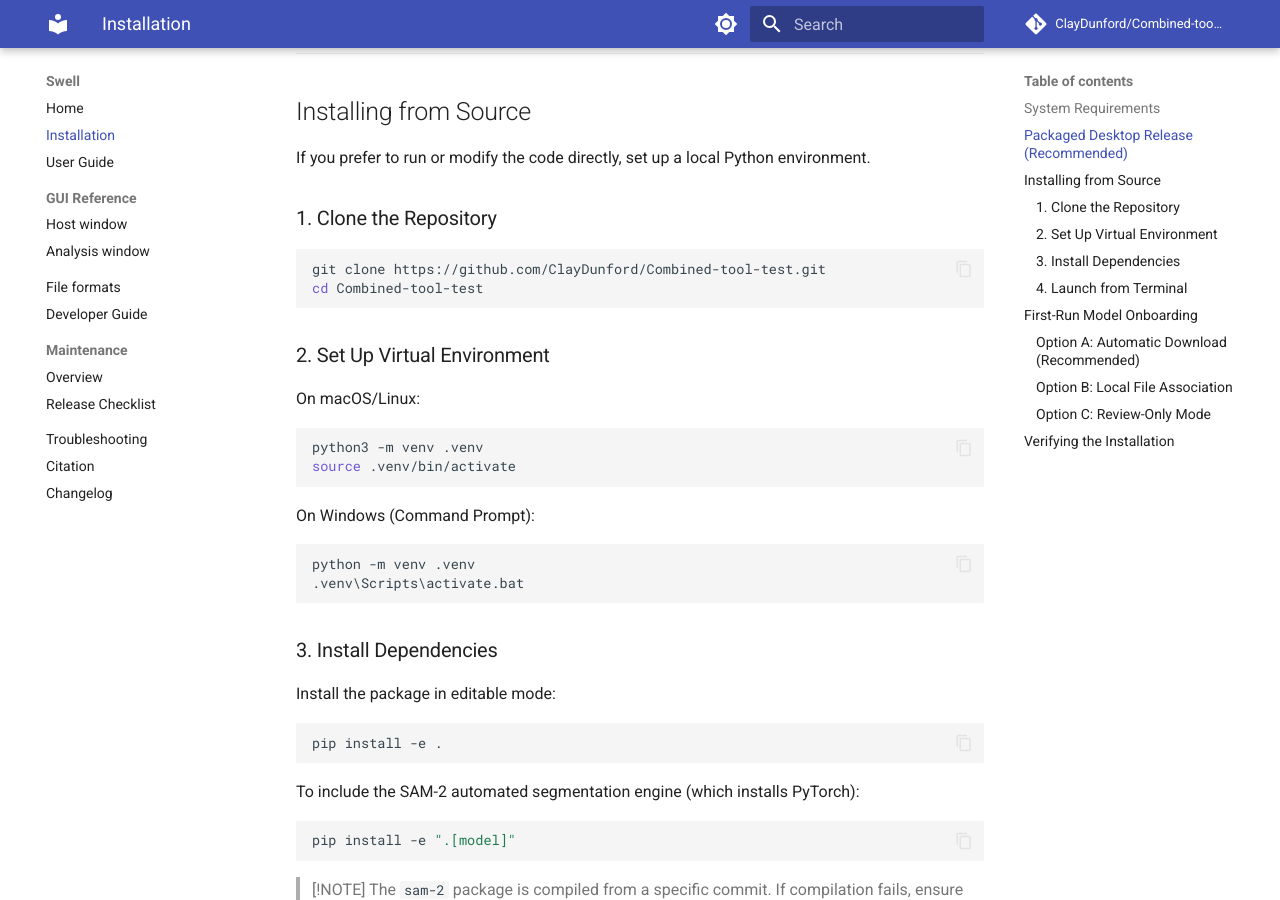
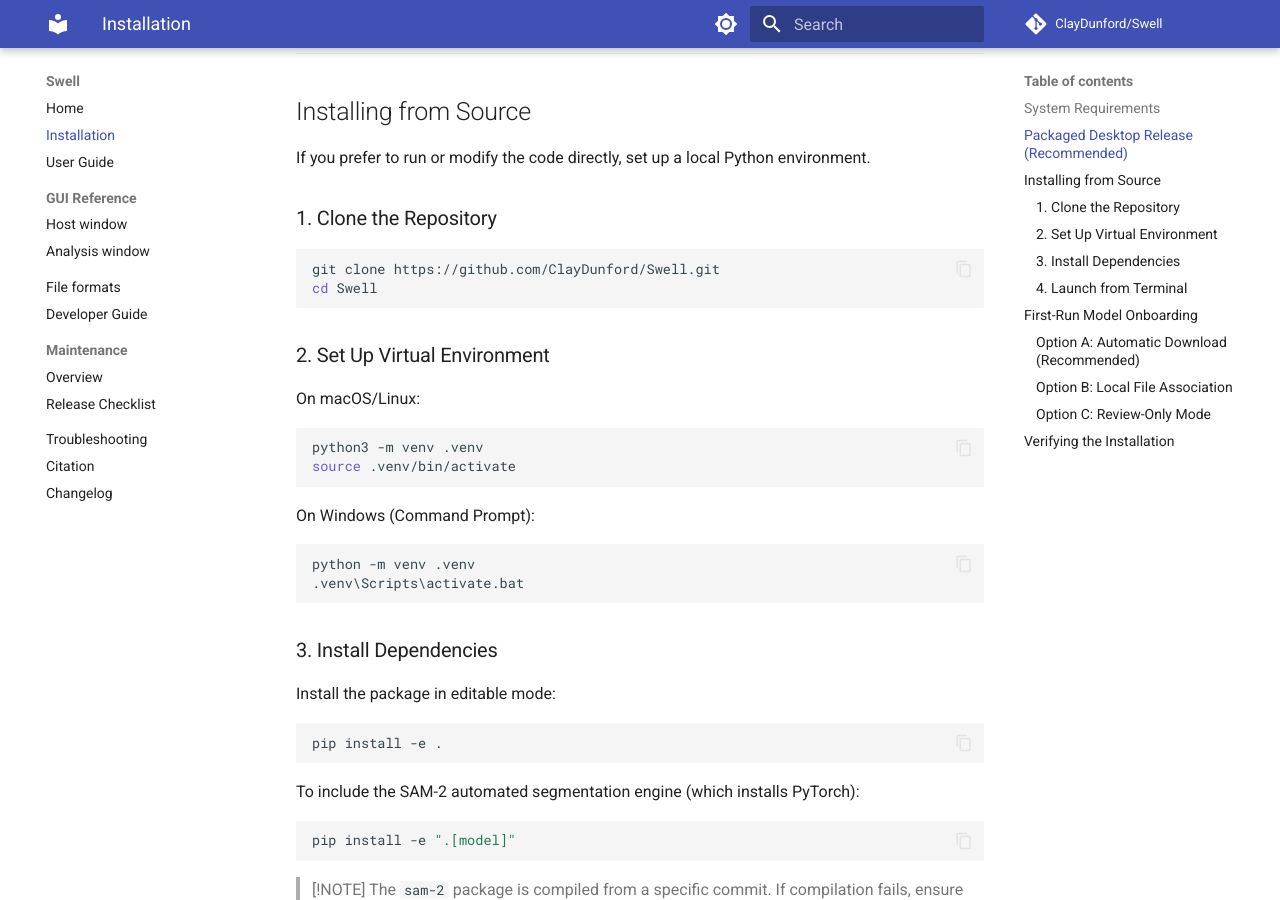
Before and after one commit to ParrishLab/Swell, an MkDocs documentation site: the page built from docs/installation.md, in a window 1280 px wide and 900 px high, scrolled down 1161 px. Built offline with MkDocs 1.6.1 and Material for MkDocs 9.7.7, drawn with Linux system fonts in a browser that asks for light colours; comment, search, counter and statistics services are not loaded.

Commit message:
Update repository references for Swell rebrand

````diff
--- a/docs/installation.md
+++ b/docs/installation.md
@@ -20,7 +20,7 @@ This page covers system requirements, installation steps for both packaged binar
 
 Packaged builds allow you to run Swell without setting up Python locally.
 
-1. Download the latest release zip for your platform from the [GitHub Releases](https://github.com/ClayDunford/Combined-tool-test/releases) page.
+1. Download the latest release zip for your platform from the [GitHub Releases](https://github.com/ClayDunford/Swell/releases) page.
 2. Extract the archive contents:
     * **macOS**: Extract `swell-macos-arm64.zip` (Apple Silicon) or `swell-macos-x86_64.zip` (Intel). Move `Swell.app` to your `/Applications` directory.
     * **Windows**: Extract `swell-windows-x64.zip` to a folder of your choice.
@@ -43,8 +43,8 @@ If you prefer to run or modify the code directly, set up a local Python environm
 
 ### 1. Clone the Repository
 ```bash
-git clone https://github.com/ClayDunford/Combined-tool-test.git
-cd Combined-tool-test
+git clone https://github.com/ClayDunford/Swell.git
+cd Swell
 ```
 
 ### 2. Set Up Virtual Environment
--- a/mkdocs.yml
+++ b/mkdocs.yml
@@ -1,8 +1,8 @@
 site_name: Swell
 site_description: Desktop tool for identifying events in image stacks and running event-level segmentation analysis.
 site_url: https://swell.readthedocs.io/
-repo_url: https://github.com/ClayDunford/Combined-tool-test
-repo_name: ClayDunford/Combined-tool-test
+repo_url: https://github.com/ClayDunford/Swell
+repo_name: ClayDunford/Swell
 edit_uri: edit/main/docs/
 
 docs_dir: docs
--- a/pyproject.toml
+++ b/pyproject.toml
@@ -42,6 +42,7 @@ docs = [
 
 [project.scripts]
 swell = "swell.main:main"
+# Legacy CLI alias retained for existing SDApp-era launch scripts.
 sdapp = "swell.main:main"
 
 [tool.setuptools]
````
Also changed, not shown: docs/citation.md (+1 -1 lines), docs/troubleshooting.md (+1 -1 lines), swell/resources/assets/swell_doc_icon.ico, swell/resources/assets/swell_doc_icon_source.png, 9 other files.
